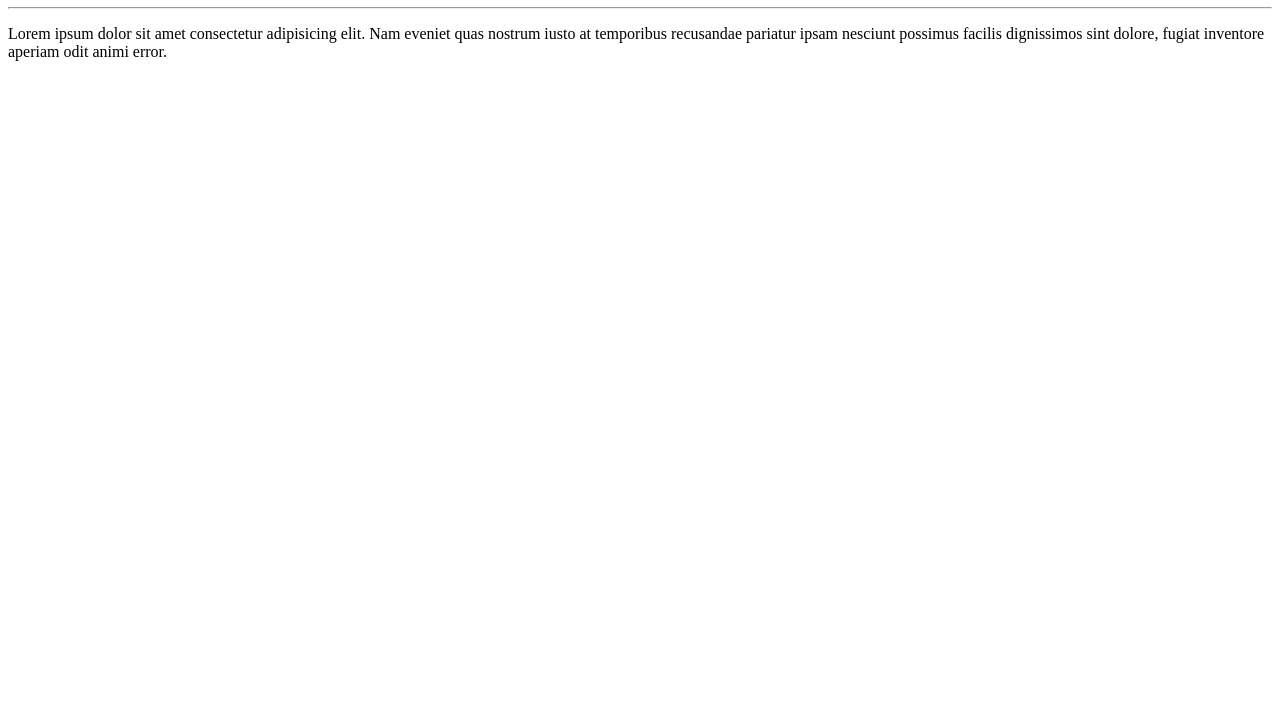
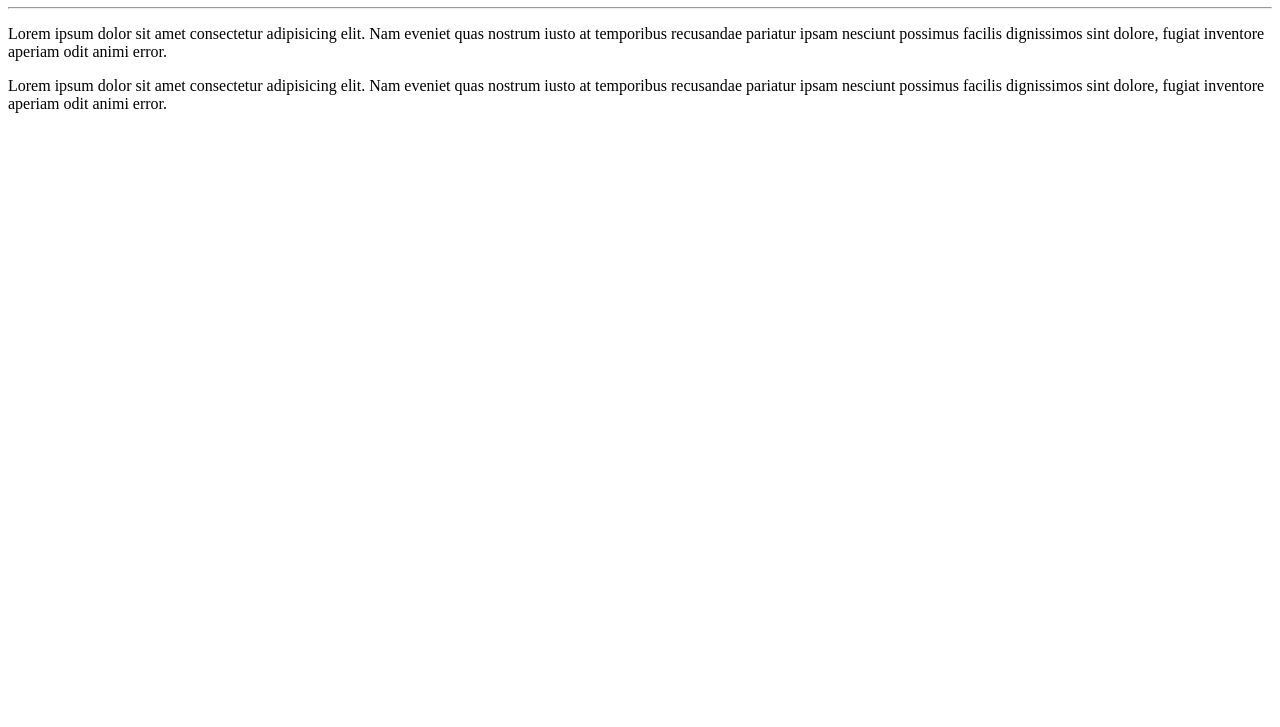
Before and after one commit to Maralha/Ola-Mundo, a plain HTML site: page site-exemplo/index.html in a window 1280 px wide. Shown: the part 73-800 px from the top of the page. Drawn offline with Linux system fonts and the light colour scheme.

Commit message:
adicionei um parágrafo

```diff
--- a/site-exemplo/index.html
+++ b/site-exemplo/index.html
@@ -9,7 +9,7 @@
 <body>
     <h1>Olá, Mundo</h1>
     <hr>
-    <p>Lorem ipsum dolor sit amet consectetur adipisicing elit. Nam eveniet quas nostrum iusto at temporibus recusandae pariatur ipsam nesciunt possimus facilis dignissimos sint dolore, fugiat inventore aperiam odit animi error.</p>
+    <p>Lorem ipsum dolor sit amet consectetur adipisicing elit. Nam eveniet quas nostrum iusto at temporibus recusandae pariatur ipsam nesciunt possimus facilis dignissimos sint dolore, fugiat inventore aperiam odit animi error.</p><p>Lorem ipsum dolor sit amet consectetur adipisicing elit. Nam eveniet quas nostrum iusto at temporibus recusandae pariatur ipsam nesciunt possimus facilis dignissimos sint dolore, fugiat inventore aperiam odit animi error.</p>
 
 </body>
 </html>
```
